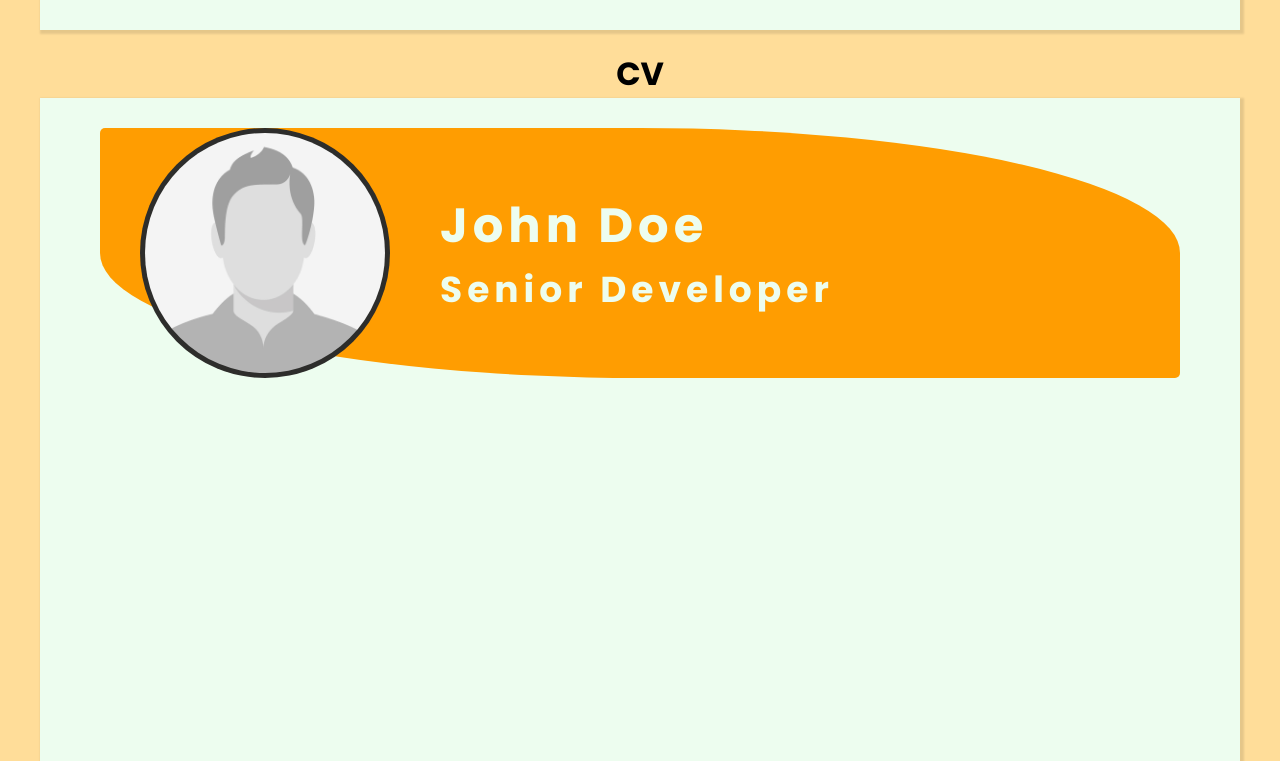
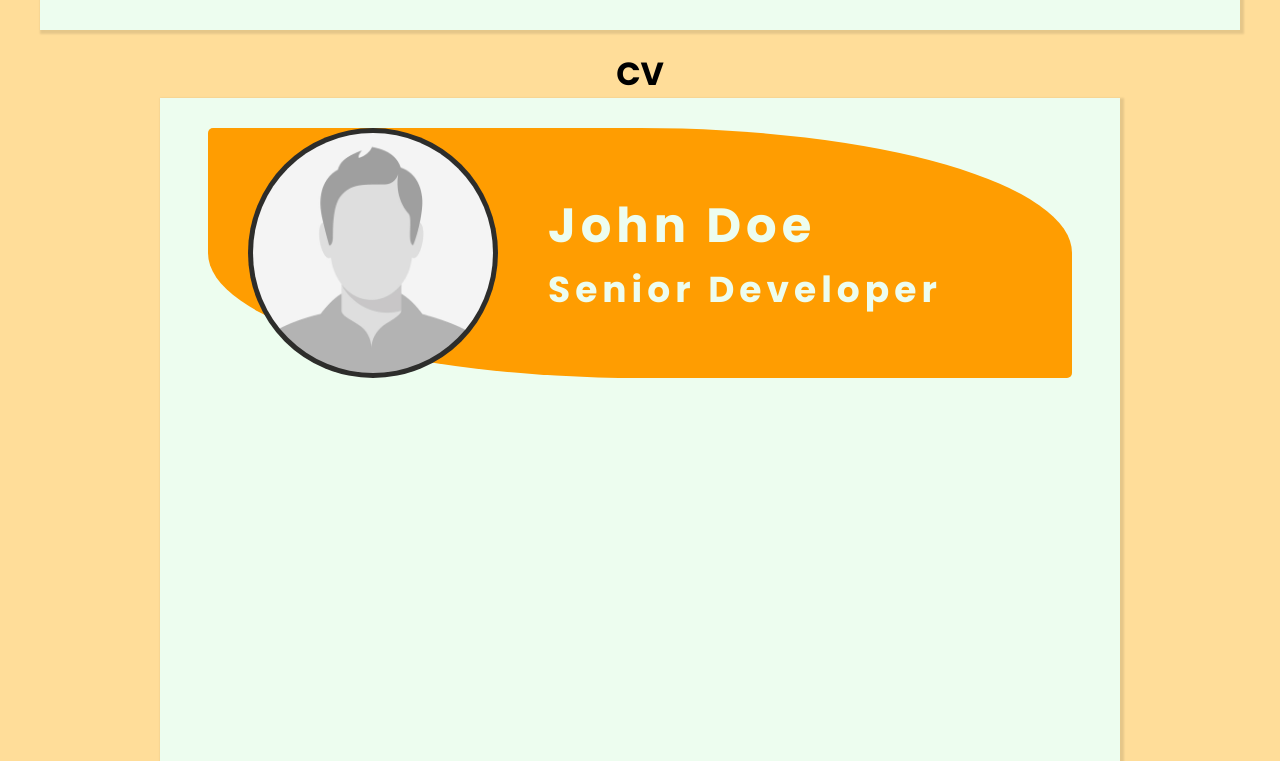
Before and after one commit to adnansyed101/CVCreator, a React (Vite) app: page / in a window 1280 px wide. Shown: the part 899-1660 px from the top of the page. Built offline with nearby package versions, Linux system fonts and the light colour scheme.

Commit message:
add width to CV

```diff
--- a/src/index.css
+++ b/src/index.css
@@ -136,8 +136,9 @@ input[type="file"] {
   display: grid;
   grid-template-columns: 3fr 2fr;
   grid-template-rows: 350px 1fr;
-  min-height: 1000px;
+  min-height: 1200px;
   margin: 0 auto;
+  width: 80%;
 }
 
 .header {
```
